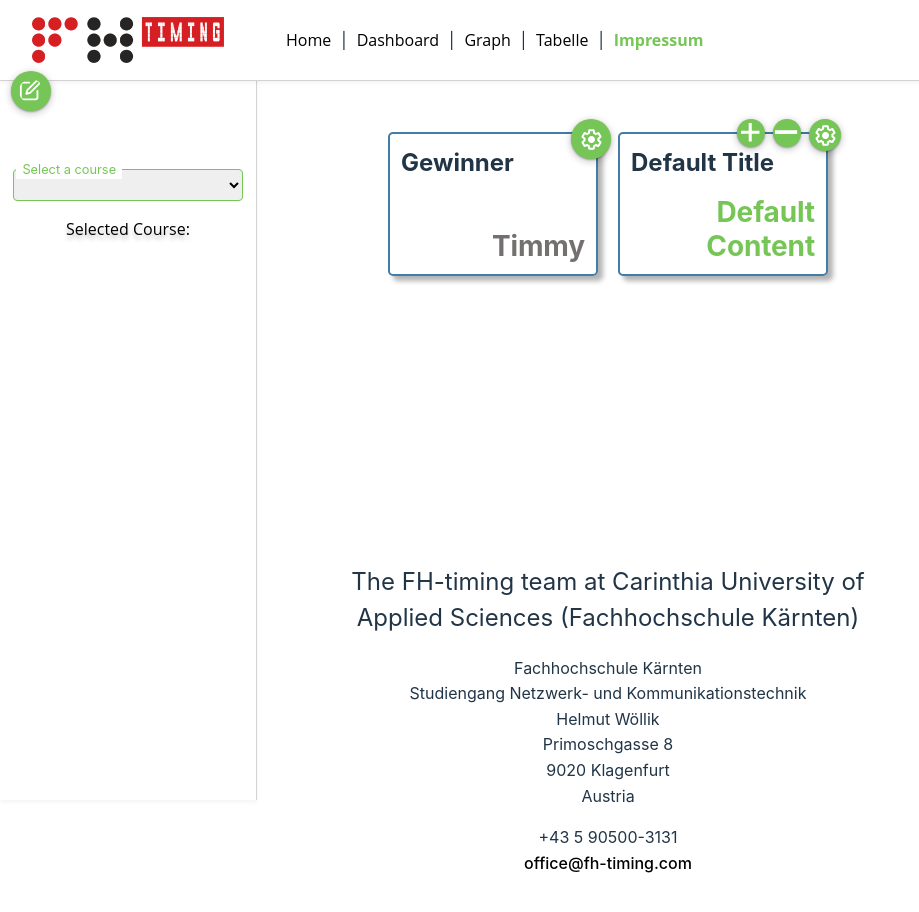
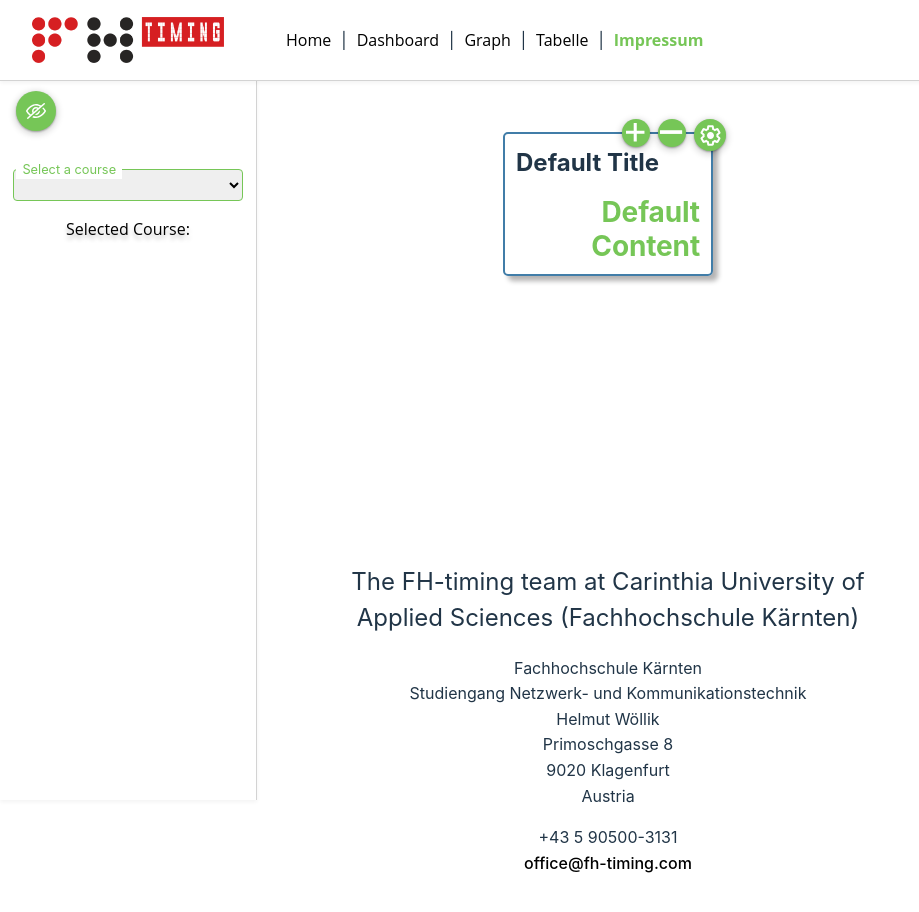
Before and after one commit to szeminator/fhtiming, a Vue app in the folder dashboard/: page /impressum in a window 1280 px wide. Shown: the top 912 px of the page, without its empty margins (0-919 px from the left). Built offline with nearby package versions, Linux system fonts and the light colour scheme.

Commit message:
replaced settings.svg

```diff
--- a/dashboard/src/App.vue
+++ b/dashboard/src/App.vue
@@ -1,28 +1,17 @@
 <script setup lang="ts">
 import FHTimingHeader from './views/FHTimingHeader.vue'
-import InfoBoxValue from './components/InfoBoxValue.vue';
 import InfoBoxPercentage from './components/InfoBoxPercentage.vue';
 import Sidebar from './views/Sidebar.vue';
-import { ref } from 'vue';
+import { ref, computed } from 'vue';
 
 const isSidebarVisible = ref(true);
 const infoBoxPercentages = ref([{ title: "Info2" }]);
-const infoBoxValues = ref([{ title: "Info" }]); // Initialize with existing InfoBoxValue
+
+const toggleIcon = computed(() => isSidebarVisible.value ? '/hide.svg' : '/show.svg');
 
 function toggleSidebar() {
   isSidebarVisible.value = !isSidebarVisible.value;
 }
-
-function addInfoBoxValue() {
-  infoBoxValues.value.push({ title: `Value${infoBoxValues.value.length + 1}` });
-}
-
-function removeInfoBoxValue(index) {
-  if (infoBoxValues.value.length > 1) {
-    infoBoxValues.value.splice(index, 1);
-  }
-}
-
 
 function addInfoBoxPercentage() {
   infoBoxPercentages.value.push({ title: `Value${infoBoxPercentages.value.length + 1}` });
@@ -40,14 +29,12 @@ function removeInfoBoxPercentage(index) {
   <div class="header-sidebar-container">
     <FHTimingHeader name="FHTimingHeader" />
     <button @click="toggleSidebar" class="toggle-button">
-    <img src="/settings.svg" alt="Settings" />
-  </button>
-  <Sidebar v-show="isSidebarVisible" />
+      <img :src="toggleIcon" alt="Toggle Sidebar" />
+    </button>
+    <Sidebar v-show="isSidebarVisible" />
   </div>
   <div :class="isSidebarVisible ? 'content-with-sidebar' : 'content-full-width'">
     <div class="info-container">
-
-      <InfoBoxValue v-for="(box, index) in infoBoxValues" :key="index" :title="box.title" />
     <InfoBoxPercentage
         v-for="(box, index) in infoBoxPercentages"
         :key="index"
@@ -78,26 +65,6 @@ function removeInfoBoxPercentage(index) {
   padding-top: 0px;
   padding-left: 10px;
 }
-.toggle-button:focus {
-  outline: none; /* Removes the outline on focus as well */
-}
-.toggle-button {
-  position: fixed;
-  top: 70px; /* Adjust as needed */
-  left: 10px; /* Adjust as needed */
-  background: none; /* Remove background if you want only the SVG to be visible */
-  cursor: pointer; /* Change cursor to pointer to indicate it's clickable */
-  z-index: 1500;
-  padding: 0px;
-  border-radius: 50%;
-  outline: none; /* Remove focus ring for accessibility */
-}
-
-.toggle-button:active {
-  box-shadow: 0px 1px 3px 1px rgba(0, 0, 0, 0.15); /* Reduced shadow for pressed effect */
-  transform: translateY(2px); /* Slightly move the button down to mimic pressing */
-}
-
 .info-container {
   display: flex;
   justify-content: center;
@@ -114,7 +81,25 @@ function removeInfoBoxPercentage(index) {
 .sidebar-hidden {
   transform: translateX(-100%); /* Hidden state */
 }
+.toggle-button:focus {
+  outline: none; /* Removes the outline on focus as well */
+}
+.toggle-button {
+  position: fixed;
+  top: 90px; /* Adjust as needed */
+  left: 15px; /* Adjust as needed */
+  background: none; /* Remove background if you want only the SVG to be visible */
+  cursor: pointer; /* Change cursor to pointer to indicate it's clickable */
+  z-index: 1500;
+  padding: 0px;
+  border-radius: 50%;
+  outline: none; /* Remove focus ring for accessibility */
+}
 
+.toggle-button:active {
+  box-shadow: 0px 1px 3px 1px rgba(0, 0, 0, 0.15); /* Reduced shadow for pressed effect */
+  transform: translateY(2px); /* Slightly move the button down to mimic pressing */
+}
 .toggle-button img {
   display: flex;
   flex-direction: column;
--- a/dashboard/src/components/InfoBoxValue.vue
+++ /dev/null
@@ -1,66 +0,0 @@
-<script setup lang="ts">
-
-</script>
-
-<template>
-  <div class="infobox">
-    <img src="/config.svg" alt="Config" class="config-icon" />
-    <h3 class="text-lg font-semibold title">Gewinner</h3>
-    <p class="content">Timmy</p>
-  </div>
-  </template>
-
-  <style scoped>
-  .infobox {
-    position: relative;
-    display: flex;
-    flex-direction: column;
-    width: 188px;
-    min-height: 108px; /* Minimum height */
-    padding: 9px; /* Increased padding for the box */
-    align-items: flex-start;
-    gap: 10px;
-    border-radius: 5px;
-    border: 2px solid var(--Bright-Cape-colors-BC-Blue, #417DA8);
-    box-shadow: 5px 5px 5px 0px rgba(0, 0, 0, 0.30);
-  }
-
-  .title {
-    align-self: flex-start;
-    margin: 0px;
-    text-align: left;
-    font-size: 24px;
-    font-style: normal;
-    font-weight: 700;
-  }
-
-  .content {
-    margin-top: auto; /* Added to push content to the bottom */
-    margin-bottom: 0px;
-    align-self: flex-end;
-    color: var(--Gray-scale-1, #747070);
-    font-size: 28px;
-    font-style: normal;
-    font-weight: 700;
-    line-height: normal;
-    letter-spacing: -0.14px;
-    text-align: right;
-  }
-
-  .title, .content {
-    padding: 2px;
-    width: 100%;
-    box-sizing: border-box;
-  }
-
-  .config-icon {
-    position: absolute;
-    z-index: 1000;
-    top: -15px;
-    right: -15px;
-    background-color: #76C657;
-    border-radius: 50%;
-    padding: 8px;
-    box-shadow: 0px 2px 6px 2px rgba(0, 0, 0, 0.15), 0px 1px 2px 0px rgba(0, 0, 0, 0.30);
-  }
-  </style>
```
Also changed, not shown: dashboard/public/hide.svg (added), dashboard/public/show.svg (added).
